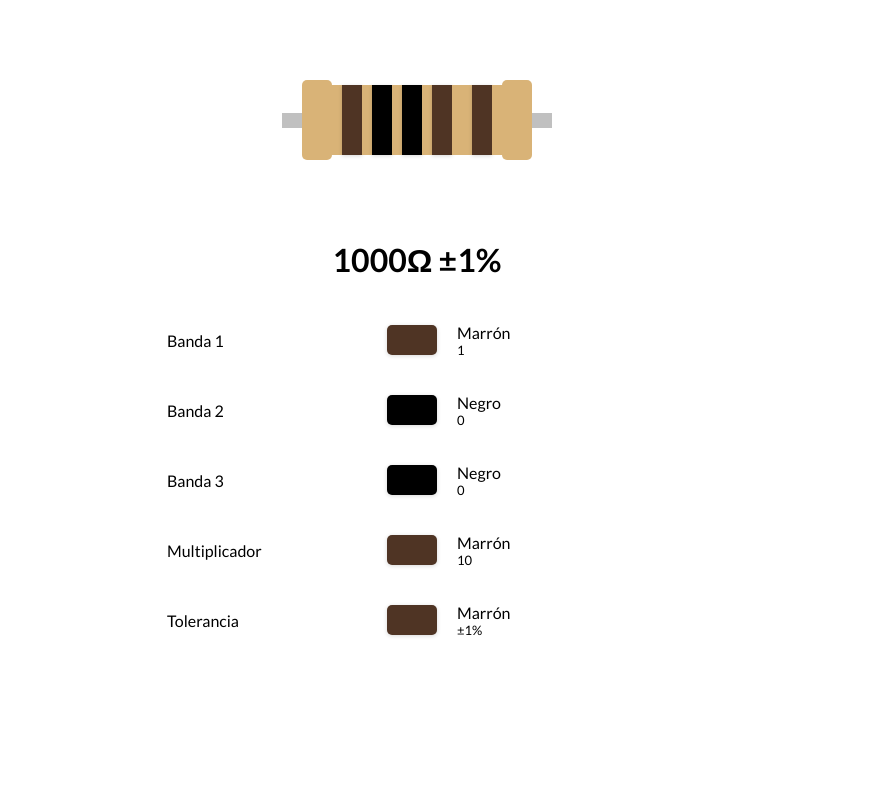
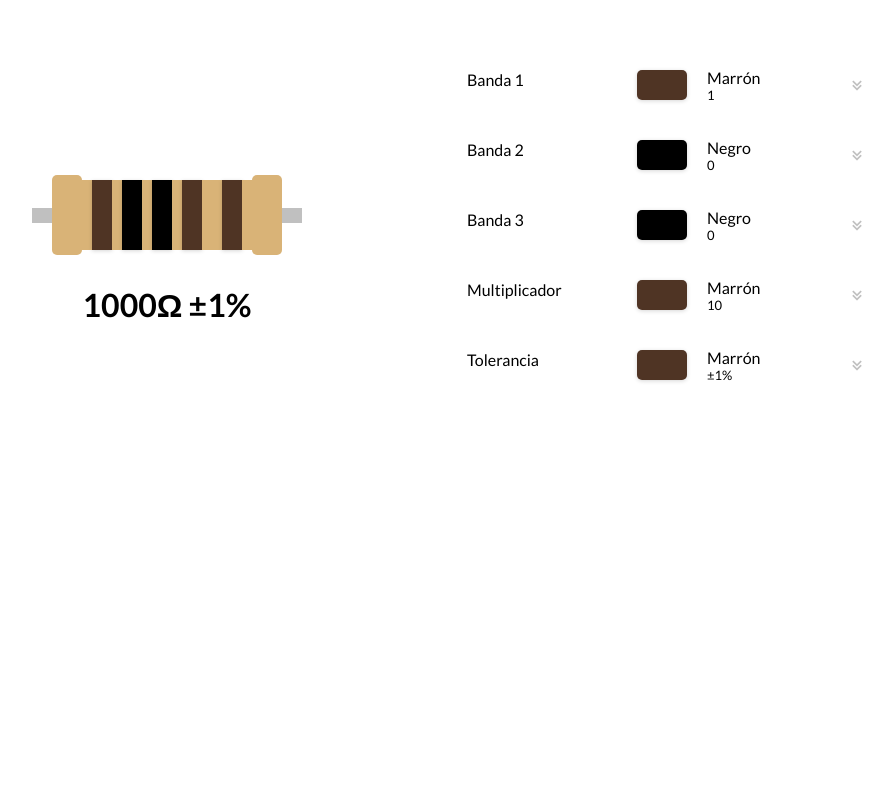
Before and after one commit to abiudsal/calculadoraCCR, a plain HTML site: page index.html in a window 1280 px wide. Shown: the whole page, without its empty margins (223-1116 px from the left). Drawn offline with nearby package versions, Linux system fonts and the light colour scheme.

Commit message:
comportamiento responsive agregado

```diff
--- a/css/styles.css
+++ b/css/styles.css
@@ -10,34 +10,41 @@ body{
     height: 100vh;
 }
 
+.content{
+    height: 100%;
+    width: 100%;
+}
+
+
+
 .select-container{
     display: flex;
-    align-items: center;
+
     justify-content: center;
 
     margin: 10px;
 
-    z-index: 1;
+    z-index: 0;
     width: 100%;
 }
 
 .select-label{
+    height: inherit;
     margin: 10px;
     width: 30%;
     max-width: 200px;
-
 }
 
 .selects{
     display: flex;
     flex-direction: column;
     align-items: center;
+    position: relative;
 }
 
 .select{
     width: 50%;
     max-width: 300px;
-    height: 50px;
 }
 
 .options{
@@ -50,34 +57,35 @@ body{
     box-shadow: rgba(0, 0, 0, 0.16) 0px 1px 4px;
 
     background-color: white;
-    position: absolute;
-    z-index: 1;
+
 }
 
 .options.active{
-    height: auto;
-    z-index: 999;
-}
-
-#resistencia-value{
-    font-size: 32px;
-    font-weight: 700;
-    text-align: center;
-    margin-bottom: 25px;
+    height: max-content;
 }
 
 .option{
-
     position: relative;
-    z-index: 1;
+    z-index: 0;
     height: 50px;
-
 
     display: flex;
     flex-direction: row;
     align-items: center;
     transition: all 0.2s ease;
     cursor: pointer;
+}
+
+.option i{
+    position: absolute;
+    right: 10px;
+    font-size: 20px;
+    color: rgba(0, 0, 0, 0.25);
+    transition: all 0.2s ease;
+}
+
+.select:hover i{
+    color: rgba(0, 0, 0, 0.5);
 }
 
 .option:hover{
@@ -151,12 +159,19 @@ body{
     background-color: #D9B377;
 }
 
+#resistencia-value{
+    font-size: 32px;
+    font-weight: 700;
+    text-align: center;
+    margin-top: 30px;
+}
 
 .resistencia{
     display: flex;
     align-items: center;
     justify-content: center;
-    height: 30%;
+    flex-direction: column;
+    height: 40%;
     width: 100%;
 }
 
@@ -191,3 +206,18 @@ body{
     height: 15px;
     width: 20px;
 }
+
+@media (min-width: 800px) {
+    .content{
+        display: grid;
+        grid-template-columns: 50% 50%;
+
+        max-width: 1000px;
+        margin: 0 auto;
+        padding-top: 50px;
+    }
+
+    .resistencia{
+        height: 400px;
+    }
+}
--- a/index.html
+++ b/index.html
@@ -11,8 +11,11 @@
     <link rel="preconnect" href="https://fonts.gstatic.com" crossorigin>
     <link href="https://fonts.googleapis.com/css2?family=Lato:wght@300;400;700&display=swap" rel="stylesheet">
 
+    <link href='https://unpkg.com/boxicons@2.1.2/css/boxicons.min.css' rel='stylesheet'>
 </head>
 <body>
+
+    <div class="content">
 
         <div class="resistencia">
             <div class="resistencia-dibujo">
@@ -33,14 +36,18 @@
                 <div class="orilla"></div>
                 <div class="cable"></div>
             </div>
+            <div id="resistencia-value"></div>
         </div>
 
-    <div id="resistencia-value"></div>
 
         <div class="selects">
             <!--Banda 1-->
             <div class="select-container">
-            <div class="select-label">Banda 1</div>
+                <div class="select-label">
+                    <div class="select-text">
+                        Banda 1
+                    </div>
+                </div>
                 <div class="select" id="banda1">
                     <div class="option selected" id="optionSelected1">
                         <div class="option-item option-color brown"></div>
@@ -48,6 +55,7 @@
                             <div class="option-title">Marrón</div>
                             <div class="option-value">1</div>
                         </div>
+                        <i class='bx bx-chevrons-down'></i>
                     </div>
 
                     <div class="options" id="options1">
@@ -128,6 +136,7 @@
                             <div class="option-title">Negro</div>
                             <div class="option-value">0</div>
                         </div>
+                        <i class='bx bx-chevrons-down'></i>
                     </div>
 
                     <div class="options" id="options2">
@@ -215,6 +224,7 @@
                             <div class="option-title">Negro</div>
                             <div class="option-value">0</div>
                         </div>
+                        <i class='bx bx-chevrons-down'></i>
                     </div>
 
                     <div class="options" id="options3">
@@ -302,6 +312,7 @@
                             <div class="option-title">Marrón</div>
                             <div class="option-value">10</div>
                         </div>
+                        <i class='bx bx-chevrons-down'></i>
                     </div>
 
                     <div class="options" id="options4">
@@ -403,6 +414,7 @@
                             <div class="option-title">Marrón</div>
                             <div class="option-value">±1%</div>
                         </div>
+                        <i class='bx bx-chevrons-down'></i>
                     </div>
 
                     <div class="options" id="options5">
@@ -486,6 +498,9 @@
                     </div>
                 </div>
             </div>
+            <div></div>
+        </div>
+
     </div>
 
     <script src="./js/main.js"></script>
```
Lines whose indentation alone changed are shown as unchanged.
